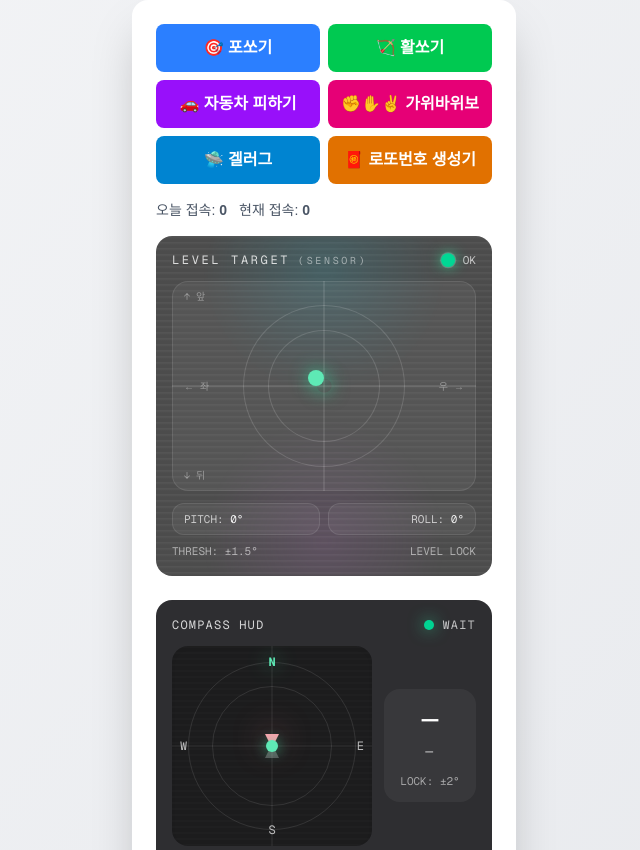
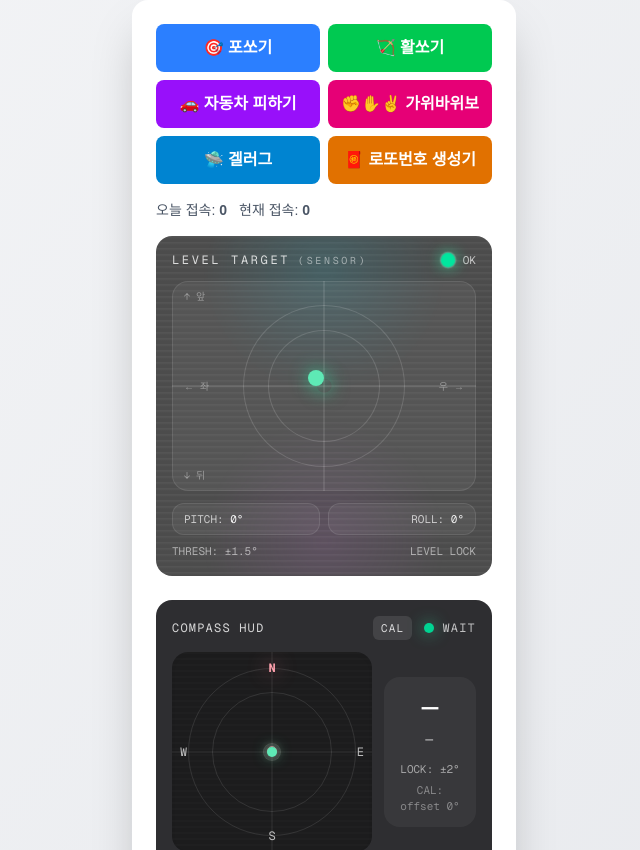
Before and after one commit to btollotus/cal-test-01, a Next.js app: page / in a window 1280 px wide. Shown: the top 850 px of the page, without its empty margins (316-956 px from the left). Built offline with nearby package versions, Linux system fonts and the light colour scheme; no server answers; the database is empty.

Commit message:
deploy: intro + online stats

```diff
--- a/components/CompassWidget.tsx
+++ b/components/CompassWidget.tsx
@@ -26,7 +26,7 @@ function playDing() {
 
     o.type = 'sine';
     o.frequency.setValueAtTime(880, ctx.currentTime);
-    o.frequency.exponential*RampToValueAtTime(1320, ctx.currentTime + 0.08);
+    o.frequency.exponentialRampToValueAtTime(1320, ctx.currentTime + 0.08);
 
     g.gain.setValueAtTime(0.0001, ctx.currentTime);
     g.gain.exponentialRampToValueAtTime(0.18, ctx.currentTime + 0.01);
@@ -48,6 +48,39 @@ function playDing() {
   }
 }
 
+/**
+ * ✅ 방향 추출 (정확도 개선 포인트)
+ * - iOS: webkitCompassHeading (0=N, 시계방향) 우선
+ * - 그 외: alpha는 보통 "시계방향"인데 그대로 쓰면 뒤집히는 경우가 많아 360 - alpha를 기본으로
+ * - 화면 회전(orientation angle) 보정까지 적용
+ */
+function getHeadingFromEvent(e: DeviceOrientationEvent): number | null {
+  const anyE = e as any;
+
+  // iOS Safari (권장)
+  if (typeof anyE.webkitCompassHeading === 'number') {
+    return clampAngle(anyE.webkitCompassHeading);
+  }
+
+  // Standard alpha fallback
+  if (typeof e.alpha !== 'number') return null;
+
+  // 많은 Android/Chrome에서 이게 더 맞는 편
+  let heading = 360 - e.alpha;
+
+  // 화면 회전 보정 (기기/브라우저마다 있을 수도/없을 수도)
+  const screenAngle =
+    (window.screen?.orientation && typeof window.screen.orientation.angle === 'number'
+      ? window.screen.orientation.angle
+      : typeof (window as any).orientation === 'number'
+        ? (window as any).orientation
+        : 0) ?? 0;
+
+  heading = heading + screenAngle;
+
+  return clampAngle(heading);
+}
+
 export default function CompassWidget() {
   const [supported, setSupported] = useState(true);
   const [needPermission, setNeedPermission] = useState(false);
@@ -57,15 +90,17 @@ export default function CompassWidget() {
   // 스무딩
   const smoothRef = useRef<number | null>(null);
 
+  // ✅ 사용자 보정(캘리브레이션) 오프셋
+  const [offset, setOffset] = useState(0);
+  const offsetRef = useRef(0);
+
   // LOCK 상태
   const [locked, setLocked] = useState(false);
   const lockedRef = useRef(false);
-
-  // “딩” 중복 방지(LOCK 진입 시 1회)
   const dingedRef = useRef(false);
 
   // 설정값 (원하면 여기만 조절)
-  const LOCK_THRESH_DEG = 2; // 북쪽(0°) ±2°면 LOCK
+  const LOCK_THRESH_DEG = 2; // “북쪽(0°)” ±2°면 LOCK
 
   const pretty = useMemo(() => {
     if (heading === null) return { deg: '—', dir: '—' };
@@ -74,24 +109,21 @@ export default function CompassWidget() {
   }, [heading]);
 
   const handleOrientation = (e: DeviceOrientationEvent) => {
-    const anyE = e as any;
-    const iosHeading = typeof anyE.webkitCompassHeading === 'number' ? anyE.webkitCompassHeading : null;
-    const alpha = typeof e.alpha === 'number' ? e.alpha : null;
+    const raw = getHeadingFromEvent(e);
+    if (raw === null) return;
 
-    const raw = iosHeading ?? alpha;
-    if (raw === null) return;
+    // ✅ 캘리브레이션 오프셋 적용 (사용자가 CAL 누르면 보정됨)
+    const rawAdj = clampAngle(raw + offsetRef.current);
 
     // 스무딩
     const prev = smoothRef.current;
-    const next = raw;
-
     if (prev === null) {
-      smoothRef.current = next;
-      setHeading(next);
+      smoothRef.current = rawAdj;
+      setHeading(rawAdj);
       return;
     }
 
-    let delta = next - prev;
+    let delta = rawAdj - prev;
     if (delta > 180) delta -= 360;
     if (delta < -180) delta += 360;
 
@@ -101,7 +133,7 @@ export default function CompassWidget() {
 
     // LOCK 판정: 0° 근처면 잠금
     const a = clampAngle(smoothed);
-    const distToNorth = Math.min(a, 360 - a); // 0까지의 최소거리
+    const distToNorth = Math.min(a, 360 - a);
     const nowLocked = distToNorth <= LOCK_THRESH_DEG;
 
     if (nowLocked !== lockedRef.current) {
@@ -142,7 +174,7 @@ export default function CompassWidget() {
       setNeedPermission(false);
       window.addEventListener('deviceorientation', handleOrientation, true);
 
-      // iOS 오디오 정책 대비: 사용자 제스처 시점에 컨텍스트 열어두기용(무음에 가깝게)
+      // iOS 오디오 정책 대비(사용자 제스처 시점)
       try {
         playDing();
       } catch {}
@@ -159,11 +191,23 @@ export default function CompassWidget() {
     // eslint-disable-next-line react-hooks/exhaustive-deps
   }, []);
 
-  // 바늘 회전 각도
+  // 현재 헤딩
   const rot = heading === null ? 0 : clampAngle(heading);
 
-  // 많은 기기에서 “북쪽 바늘”은 -rot이 더 자연스러움
+  // ✅ “바늘이 북쪽을 가리키는” 표현: 기기가 바라보는 방향이 rot(시계방향)일 때,
+  // 북쪽은 화면에서 반대로(-rot) 만큼 돌아가 있어야 자연스럽습니다.
   const needleRotate = -rot;
+
+  const doCalibrate = () => {
+    // 현재 heading을 0°(북쪽)로 만들기 위해 offset을 -current로 설정
+    const cur = heading === null ? 0 : clampAngle(heading);
+    const newOffset = clampAngle(offsetRef.current - cur);
+    offsetRef.current = newOffset;
+    setOffset(newOffset);
+
+    // 스무딩도 초기화해서 “즉시” 깔끔히 맞게
+    smoothRef.current = null;
+  };
 
   return (
     <div className="rounded-2xl bg-zinc-900/90 p-4 shadow-[0_0_0_1px_rgba(255,255,255,0.10)]">
@@ -171,14 +215,28 @@ export default function CompassWidget() {
       <div className="flex items-center justify-between font-mono text-[12px] uppercase tracking-widest text-white/80">
         <div>COMPASS HUD</div>
 
+        <div className="flex items-center gap-3">
+          {/* CAL 버튼 */}
+          <button
+            onClick={doCalibrate}
+            className="rounded-md bg-white/10 px-2 py-1 text-[11px] text-white/80 hover:bg-white/15 active:bg-white/20"
+            title="현재 방향을 북쪽(0°) 기준으로 보정"
+          >
+            CAL
+          </button>
+
+          {/* 상태 LED */}
           <div className="flex items-center gap-2">
             <span
               className={[
-              'inline-block h-2.5 w-2.5 rounded-full shadow-[0_0_16px_rgba(52,211,153,0.8)]',
-              locked ? 'bg-emerald-300 shadow-[0_0_22px_rgba(52,211,153,1)]' : 'bg-emerald-400',
+                'inline-block h-2.5 w-2.5 rounded-full',
+                locked
+                  ? 'bg-emerald-300 shadow-[0_0_22px_rgba(52,211,153,1)]'
+                  : 'bg-emerald-400 shadow-[0_0_16px_rgba(52,211,153,0.8)]',
               ].join(' ')}
             />
             <span className="text-white/70">{heading === null ? 'WAIT' : locked ? 'LOCK' : 'OK'}</span>
+          </div>
         </div>
       </div>
 
@@ -189,7 +247,7 @@ export default function CompassWidget() {
           {/* 스캔라인 */}
           <div className="pointer-events-none absolute inset-0 opacity-25 [background:repeating-linear-gradient(to_bottom,rgba(255,255,255,0.06),rgba(255,255,255,0.06)_2px,transparent_2px,transparent_6px)]" />
 
-          {/* 링 */}
+          {/* 링/십자 */}
           <div className="absolute inset-4 rounded-full border border-white/10" />
           <div className="absolute inset-10 rounded-full border border-white/10" />
           <div className="absolute left-1/2 top-0 h-full w-px -translate-x-1/2 bg-white/10" />
@@ -201,7 +259,7 @@ export default function CompassWidget() {
               'absolute left-1/2 top-2 -translate-x-1/2 font-mono text-xs font-bold',
               locked
                 ? 'text-emerald-200 drop-shadow-[0_0_12px_rgba(52,211,153,1)]'
-                : 'text-emerald-300 drop-shadow-[0_0_10px_rgba(52,211,153,0.95)]',
+                : 'text-rose-300 drop-shadow-[0_0_10px_rgba(251,113,133,0.9)]',
             ].join(' ')}
           >
             N
@@ -210,67 +268,27 @@ export default function CompassWidget() {
           <div className="absolute left-1/2 bottom-2 -translate-x-1/2 font-mono text-xs text-white/70">S</div>
           <div className="absolute left-2 top-1/2 -translate-y-1/2 font-mono text-xs text-white/70">W</div>
 
-          {/* ✅ 길쭉한 나침반 바늘(중앙 회전 고정) */}
+          {/* ✅ 1px “실선 바늘” (삼각형 제거) */}
           <div
             className="absolute left-1/2 top-1/2 transition-transform duration-100"
             style={{ transform: `translate(-50%, -50%) rotate(${needleRotate}deg)` }}
           >
-            <div className="relative h-[70%] w-[10px]">
-              {/* 북쪽(빨강) */}
-              <div
-                className="
-                  absolute left-1/2 top-0
-                  -translate-x-1/2
-                  h-1/2 w-[6px]
-                  rounded-full
-                  bg-rose-400
-                  shadow-[0_0_14px_rgba(251,113,133,0.85)]
-                "
-              />
-              {/* 남쪽(회색) */}
-              <div
-                className="
-                  absolute left-1/2 bottom-0
-                  -translate-x-1/2
-                  h-1/2 w-[6px]
-                  rounded-full
-                  bg-white/30
-                  shadow-[0_0_10px_rgba(255,255,255,0.12)]
-                "
-              />
+            <div className="relative h-[78%] w-[2px]">
+              {/* 북쪽(빨강 라인) */}
+              <div className="absolute left-1/2 top-0 h-1/2 w-[1px] -translate-x-1/2 bg-rose-300 shadow-[0_0_12px_rgba(251,113,133,0.8)]" />
+              {/* 남쪽(회색 라인) */}
+              <div className="absolute left-1/2 bottom-0 h-1/2 w-[1px] -translate-x-1/2 bg-white/30 shadow-[0_0_10px_rgba(255,255,255,0.12)]" />
 
-              {/* ✅ 북쪽 삼각 캡 (꼭지 방향 반대로 수정: 위로 뾰족) */}
-              <div
-                className="
-                  absolute left-1/2 -translate-x-1/2
-                  -top-3
-                  h-0 w-0
-                  border-l-[7px] border-l-transparent
-                  border-r-[7px] border-r-transparent
-                  border-t-[14px] border-t-rose-300
-                  drop-shadow-[0_0_16px_rgba(251,113,133,0.9)]
-                "
-              />
-
-              {/* 남쪽 삼각 캡 (아래로 뾰족) */}
-              <div
-                className="
-                  absolute left-1/2 -translate-x-1/2
-                  -bottom-3
-                  h-0 w-0
-                  border-l-[7px] border-l-transparent
-                  border-r-[7px] border-r-transparent
-                  border-b-[14px] border-b-white/25
-                  drop-shadow-[0_0_10px_rgba(255,255,255,0.10)]
-                "
-              />
+              {/* 북쪽 끝 “짧은 캡(1px)” */}
+              <div className="absolute left-1/2 top-0 h-[10px] w-[10px] -translate-x-1/2 -translate-y-[6px] rounded-full border border-rose-300/70 shadow-[0_0_10px_rgba(251,113,133,0.45)]" />
             </div>
           </div>
 
-          {/* 중심 점 */}
-          <div className="absolute left-1/2 top-1/2 h-3 w-3 -translate-x-1/2 -translate-y-1/2 rounded-full bg-emerald-300 shadow-[0_0_14px_rgba(52,211,153,0.8)]" />
+          {/* 중심 핀 */}
+          <div className="absolute left-1/2 top-1/2 h-4 w-4 -translate-x-1/2 -translate-y-1/2 rounded-full bg-white/10 ring-1 ring-white/15 shadow-inner" />
+          <div className="absolute left-1/2 top-1/2 h-2.5 w-2.5 -translate-x-1/2 -translate-y-1/2 rounded-full bg-emerald-300 shadow-[0_0_14px_rgba(52,211,153,0.8)]" />
 
-          {/* LOCK 링(LOCK 시 살짝 강조) */}
+          {/* LOCK 링 */}
           {locked && (
             <div className="pointer-events-none absolute inset-6 rounded-full ring-2 ring-emerald-400/40 shadow-[0_0_22px_rgba(52,211,153,0.25)]" />
           )}
@@ -294,11 +312,12 @@ export default function CompassWidget() {
           {err && <div className="mt-3 font-mono text-[11px] text-rose-200">{err}</div>}
 
           <div className="mt-3 font-mono text-[11px] text-white/55">LOCK: ±{LOCK_THRESH_DEG}°</div>
+          <div className="mt-1 font-mono text-[11px] text-white/40">CAL: offset {Math.round(offset)}°</div>
         </div>
       </div>
 
       <div className="mt-3 font-mono text-[11px] text-white/55">
-        * iPhone은 “센서 권한 켜기” 버튼을 눌러야 동작합니다.
+        * iPhone은 “센서 권한 켜기” 버튼을 눌러야 동작합니다. (또는 터치 제스처 후 센서가 안정화될 수 있어요)
       </div>
     </div>
   );
```
Lines whose indentation alone changed are shown as unchanged.
